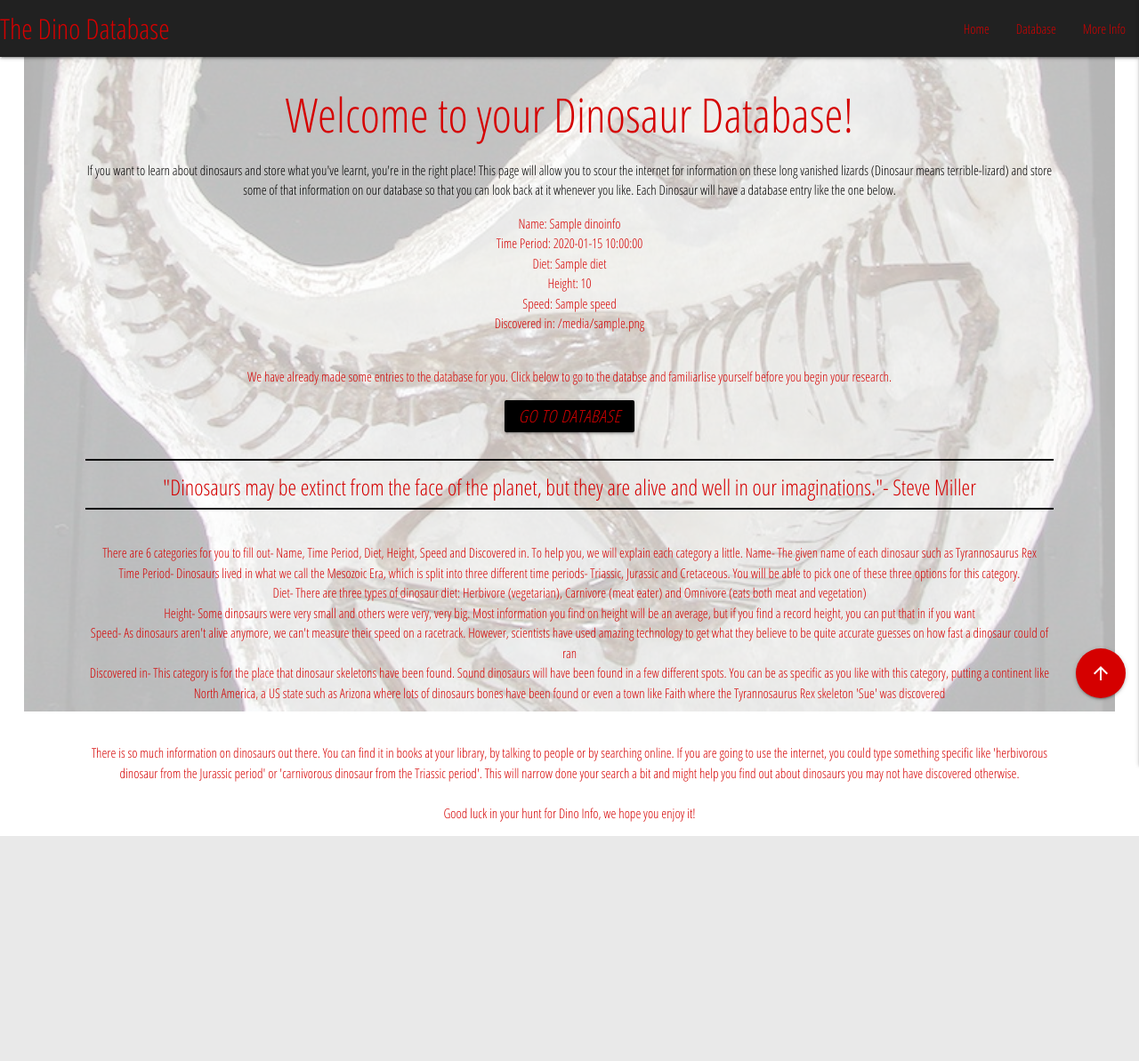
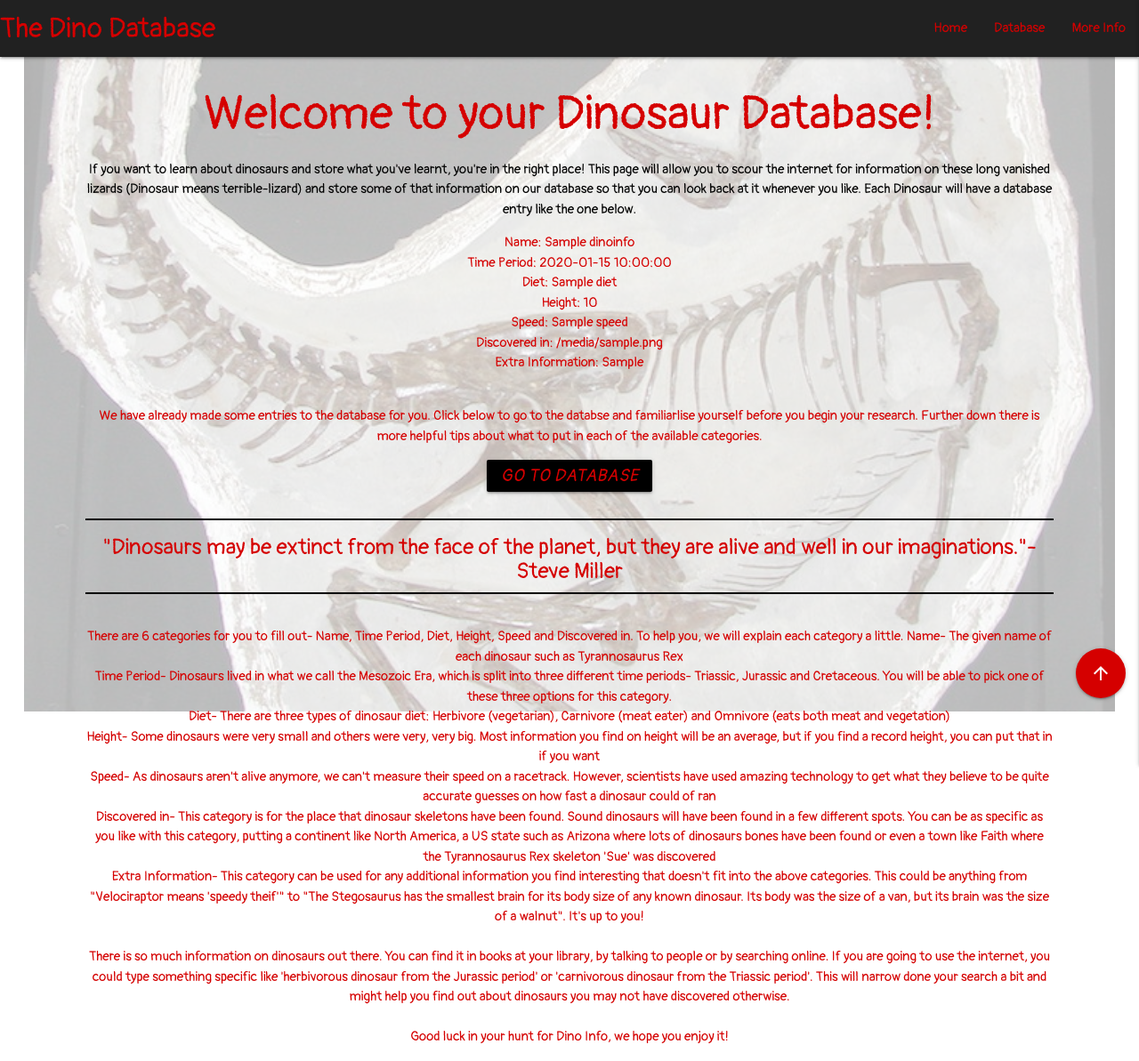
Before and after one commit to Code-Institute-Submissions/NickBaker11-Milestone-no-3_resub, a Flask app: page / in a window 1280 px wide. Shown: the whole page at 89% size. Before the commit the page ends 940 px from the top, so only its background shows below. Run offline with Flask 2, Linux system fonts and the light colour scheme; a database or web service that is not in the repository returns one stand-in record (values such as "Sample title"); some libraries are stand-ins or nearby versions.

Commit message:
'Extra Information' category added

```diff
--- a/app.py
+++ b/app.py
@@ -44,7 +44,8 @@
             "diet": request.form.get("diet"),
             "height": request.form.get("height"),
             "speed": request.form.get("speed"),
-            "discovered_in": request.form.get("discovered_in")
+            "discovered_in": request.form.get("discovered_in"),
+            "extra_information": request.form.get("extra_information")
         }
         mongo.db.dinoInfo.insert_one(info)
         return redirect(url_for("main_page"))
@@ -69,6 +70,7 @@
         'height': request.form.get('height'),
         'speed': request.form.get('speed'),
         'discovered_in': request.form.get('discovered_in'),
+        'extra_information': request.form.get('extra_information')
     })
     return redirect(url_for('main_page'))
 
--- a/static/css/style.css
+++ b/static/css/style.css
@@ -1,5 +1,5 @@
 @import url('https://fonts.googleapis.com/css2?family=Open+Sans+Condensed:wght@300&display=swap');
-
+@import url('https://fonts.googleapis.com/css2?family=Pangolin&display=swap');
 .container{
     margin: 0;
     padding: 0;
@@ -17,13 +17,13 @@
     height: 100%;
 }
 hr{
-border: solid 0.05rem black
+border: solid 0.05rem black;
 }
 #first_para{
     color: black;
 }
 #top{
-    font-family: Open Sans Condensed, 'sans-serf'
+    font-family: Pangolin, 'sans-serf';
 }
 #index_text, #final_page_text{
     width: 95%;
@@ -44,13 +44,14 @@
     margin-left: auto;
     margin-right: auto;
     color: #d50000;
-    font-family: Open Sans Condensed, 'sans-serf'
+    font-family: Pangolin, 'sans-serf';
 }
 #data{
     font-size: 120%;
     text-align: center;
     border: solid 3px #d50000;
     margin: 3rem 6rem;
+    font-family: Pangolin, 'sans-serf';
 }
 #data_info{
     padding: 1rem;
@@ -69,7 +70,8 @@
   right: 0;
   position: fixed;
   margin-bottom: 5rem;
-  margin-right: 1rem
+  margin-right: 1rem;
+  z-index: 1;
 }
 
 #return_top_btn{
@@ -77,8 +79,14 @@
   right: 0;
   position: fixed;
   margin-bottom: 1rem;
-  margin-right: 1rem
+  margin-right: 1rem;
+  z-index: 1;
 }
 #edit_info_btn, #delete_info_btn{
    margin: 1rem;
+   z-index: 1;
 }
+::placeholder, input, form,{
+    font-family: Pangolin, sans-serif;
+    color:#ff8a80;
+}
--- a/templates/database.html
+++ b/templates/database.html
@@ -18,6 +18,7 @@
         <strong>Height:</strong> {{info.height}}<br>
         <strong>Speed:</strong> {{info.speed}}<br>
         <strong>Discovered in:</strong> {{info.discovered_in}}<br>
+        <strong>Extra Information:</strong> {{info.extra_information}}<br>
         <br>
       </div>
 
--- a/templates/final_page.html
+++ b/templates/final_page.html
@@ -13,5 +13,6 @@
   <h5>Here are some links to help with your research</h5>
   <a href="https://www.sciencekids.co.nz/sciencefacts/dinosaurs.html">Science For Kids</a><br>
   <a href="https://www.history.com/topics/pre-history/dinosaurs-an-introduction">History.com</a><br>
+  <a href="https://www.factretriever.com/dinosaur-facts#:~:text=Some%20dinosaurs'%20tails%20were%20over,keep%20their%20balance%20when%20running.&text=Dinosaurs%20were%20reptiles%20that%20lived,about%2065%20million%20years%20ago.&text=The%20earliest%20named%20dinosaur%20found,(%E2%80%9Cdawn%20stealer%E2%80%9D).">Fact Retriever</a>
       </div>
 {% endblock %}
--- a/templates/index.html
+++ b/templates/index.html
@@ -13,8 +13,9 @@
         <strong>Height:</strong> {{info.height}}<br>
         <strong>Speed:</strong> {{info.speed}}<br>
         <strong>Discovered in:</strong> {{info.discovered_in}}<br>
+        <strong>Extra Information:</strong> {{info.extra_information}}<br>
         <br>
-        <p>We have already made some entries to the database for you. Click below to go to the databse and familiarlise yourself before you begin your research.</p>
+        <p>We have already made some entries to the database for you. Click below to go to the databse and familiarlise yourself before you begin your research. Further down there is more helpful tips about what to put in each of the available categories.</p>
         <a href="{{ url_for('main_page') }}" class=" #000000 black #d50000 red-text text-accent-4 btn"><i class="arrow_forward">Go to Database</i></a><br>
         <br>
         <hr>
@@ -23,12 +24,13 @@
         <p >
         <br>
         There are 6 categories for you to fill out- Name, Time Period, Diet, Height, Speed and Discovered in. To help you, we will explain each category a little.
-        Name- The given name of each dinosaur such as Tyrannosaurus Rex<br>
-        Time Period- Dinosaurs lived in what we call the Mesozoic Era, which is split into three different time periods- Triassic, Jurassic and Cretaceous. You will be able to pick one of these three options for this category.<br>
-        Diet- There are three types of dinosaur diet: Herbivore (vegetarian), Carnivore (meat eater) and Omnivore (eats both meat and vegetation)<br>
-        Height- Some dinosaurs were very small and others were very, very big. Most information you find on height will be an average, but if you find a record height, you can put that in if you want<br>
-        Speed- As dinosaurs aren't alive anymore, we can't measure their speed on a racetrack. However, scientists have used amazing technology to get what they believe to be quite accurate guesses on how fast a dinosaur could of ran<br>
-        Discovered in- This category is for the place that dinosaur skeletons have been found. Sound dinosaurs will have been found in a few different spots. You can be as specific as you like with this category, putting a continent like North America, a US state such as Arizona where lots of dinosaurs bones have been found or even a town like Faith where the Tyrannosaurus Rex skeleton 'Sue' was discovered<br>
+        <strong>Name-</strong> The given name of each dinosaur such as Tyrannosaurus Rex<br>
+        <strong>Time Period-</strong> Dinosaurs lived in what we call the Mesozoic Era, which is split into three different time periods- Triassic, Jurassic and Cretaceous. You will be able to pick one of these three options for this category.<br>
+        <strong>Diet-</strong> There are three types of dinosaur diet: Herbivore (vegetarian), Carnivore (meat eater) and Omnivore (eats both meat and vegetation)<br>
+        <strong>Height-</strong> Some dinosaurs were very small and others were very, very big. Most information you find on height will be an average, but if you find a record height, you can put that in if you want<br>
+        <strong>Speed-</strong> As dinosaurs aren't alive anymore, we can't measure their speed on a racetrack. However, scientists have used amazing technology to get what they believe to be quite accurate guesses on how fast a dinosaur could of ran<br>
+        <strong>Discovered in-</strong> This category is for the place that dinosaur skeletons have been found. Sound dinosaurs will have been found in a few different spots. You can be as specific as you like with this category, putting a continent like North America, a US state such as Arizona where lots of dinosaurs bones have been found or even a town like Faith where the Tyrannosaurus Rex skeleton 'Sue' was discovered<br>
+        <strong>Extra Information-</strong> This category can be used for any additional information you find interesting that doesn't fit into the above categories. This could be anything from "Velociraptor means 'speedy theif'" to "The Stegosaurus has the smallest brain for its body size of any known dinosaur. Its body was the size of a van, but its brain was the size of a walnut". It's up to you!
         <br>
 
         <br>There is so much information on dinosaurs out there. You can find it in books at your library, by talking to people or by searching online. If you are going to use the internet, you could type something specific like 'herbivorous dinosaur from the Jurassic period' or 'carnivorous dinosaur from the Triassic period'. This will narrow done your search a bit and might help you find out about dinosaurs you may not have discovered otherwise.<br>
```
Also changed, not shown: templates/add_info.html (+10 -3 lines), templates/edit_info.html (+11 -4 lines), README.md.
